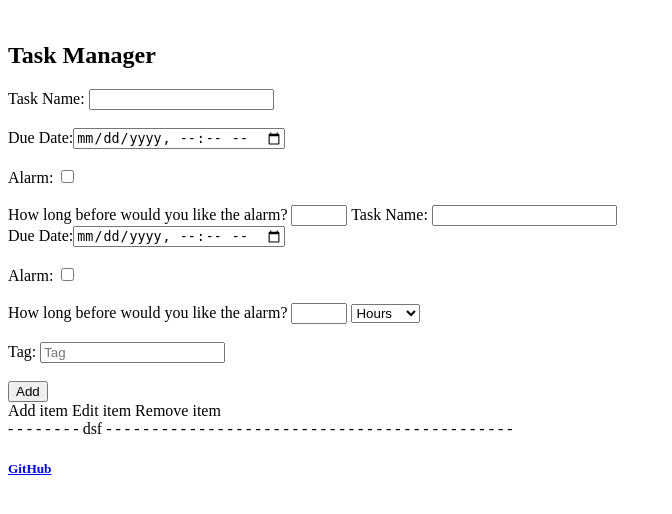
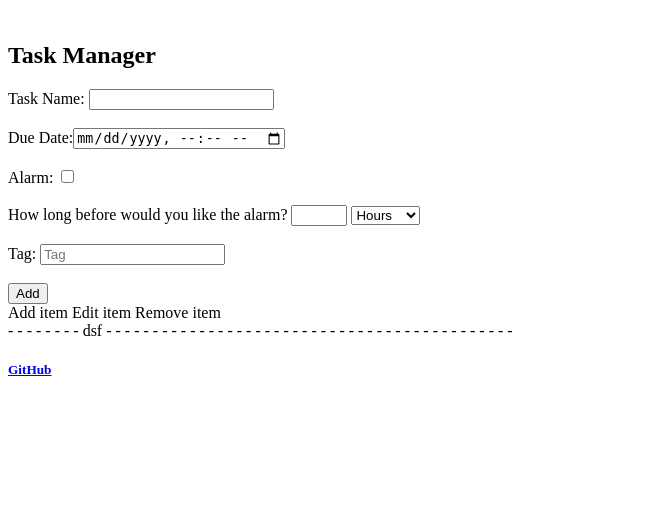
Before and after one commit to KuldeepGhate/Smart-To-Do-List, a PHP site: page / in a window 1280 px wide. Shown: the part 58-572 px from the top of the page, without its empty margins (0-672 px from the left). Run offline with PHP 8.4, Linux system fonts and the light colour scheme; some libraries are stand-ins or nearby versions.

Commit message:
fixing commit issues

```diff
--- a/website/html/index.php
+++ b/website/html/index.php
@@ -37,10 +37,6 @@
             <form action="form.php" id="addTaskForm" method="post">
                 <h2>Task Manager</h2>
                 <label for="addTaskName">Task Name: </label><input type='text' id='addTaskName' name='taskName'><br><br>
-                <label for="addDate">Due Date:</label><input type='datetime-local' id='addDate' placeholder='Select Date' name='dueDate'><br><br>
-                <label for="addAlarm">Alarm: </label><input type='checkbox' id='addAlarm' name='yes' value='true'><br><br>
-                <label for="addAlarmDate">How long before would you like the alarm? </label><input type='number' id='addAlarmDate' name='time' min='1' max='60'>
-                <label for="addTaskName">Task Name: </label><input type='text' id='addTaskName1' name='taskName'><br>
                 <label for="addDate">Due Date:</label><input type='datetime-local' id='addDate' placeholder='Select Date' name='dueDate'><br><br>
                 <label for="addAlarm">Alarm: </label><input type='checkbox' id='addAlarm' name='yes' value='true'><br><br>
                 <label for="addAlarmDate">How long before would you like the alarm? </label><input type='number' id='addAlarmDate' name='time' min='1' max='60'>
```
